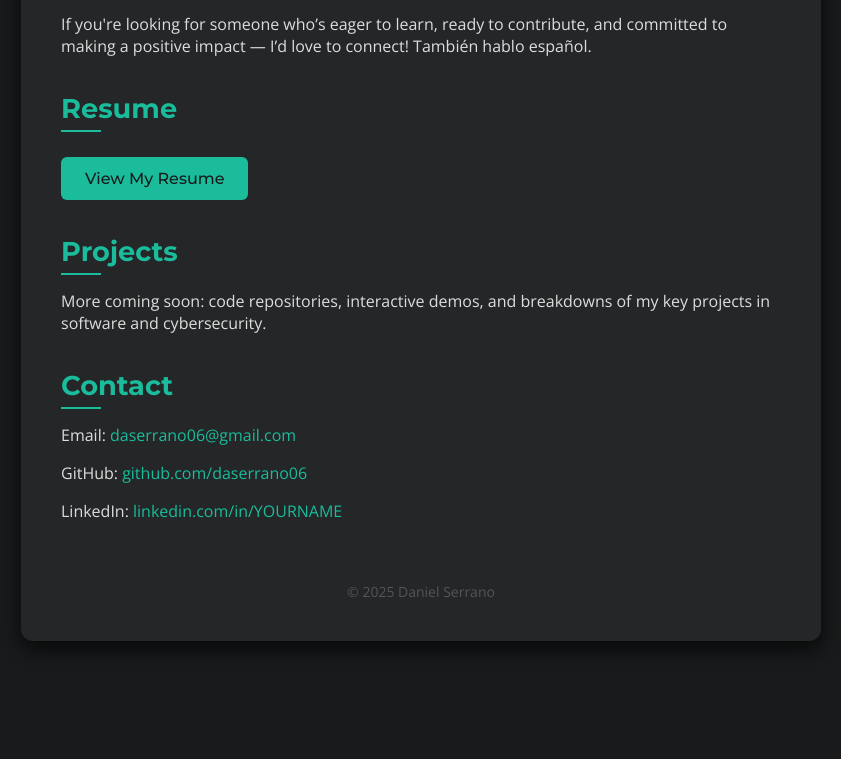
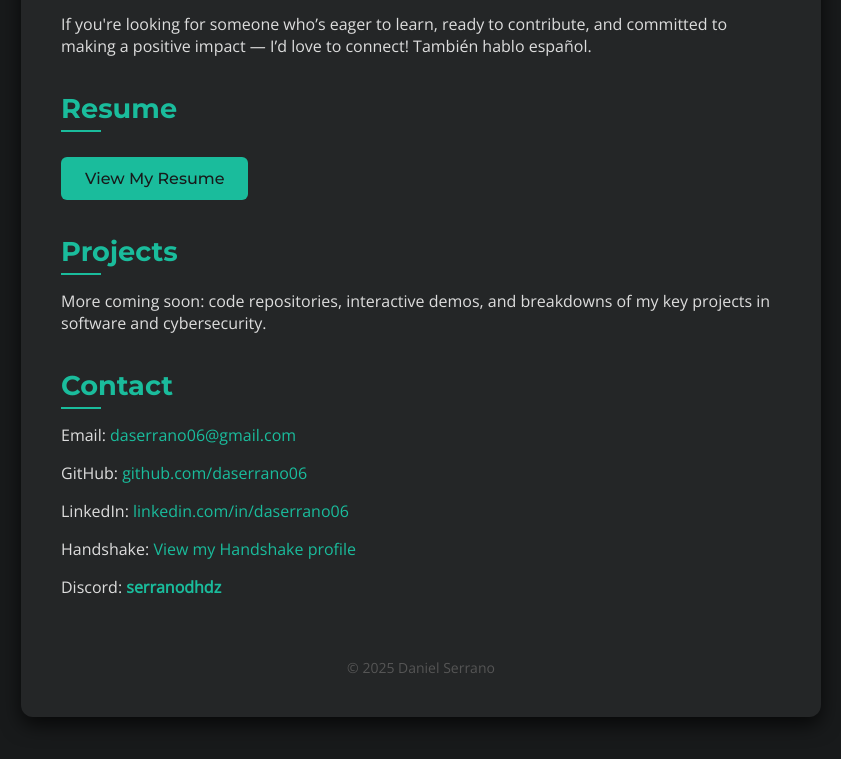
Before and after one commit to daserrano06/daserrano06.github.io, a plain HTML site: page index.html in a window 1280 px wide. Shown: the part 875-1634 px from the top of the page, without its empty margins (219-1060 px from the left). Before the commit the page ends 1576 px from the top, so only its background shows below. Drawn offline with nearby package versions, Linux system fonts and the light colour scheme.

Commit message:
contact-update index.html

```diff
--- a/index.html
+++ b/index.html
@@ -117,8 +117,11 @@
       <h2>Contact</h2>
       <p>Email: <a href="mailto:daserrano06@gmail.com">daserrano06@gmail.com</a></p>
       <p>GitHub: <a href="https://github.com/daserrano06" target="_blank">github.com/daserrano06</a></p>
-      <p>LinkedIn: <a href="https://linkedin.com/in/YOURNAME" target="_blank">linkedin.com/in/YOURNAME</a></p>
+      <p>LinkedIn: <a href="https://www.linkedin.com/in/daserrano06/" target="_blank">linkedin.com/in/daserrano06</a></p>
+      <p>Handshake: <a href="https://app.joinhandshake.com/profiles/redaf6" target="_blank">View my Handshake profile</a></p>
+      <p>Discord: <span style="color: var(--accent); font-weight: bold;">serranodhdz</span></p>
     </section>
+
 
     <div class="footer">&copy; 2025 Daniel Serrano</div>
   </div>
```
